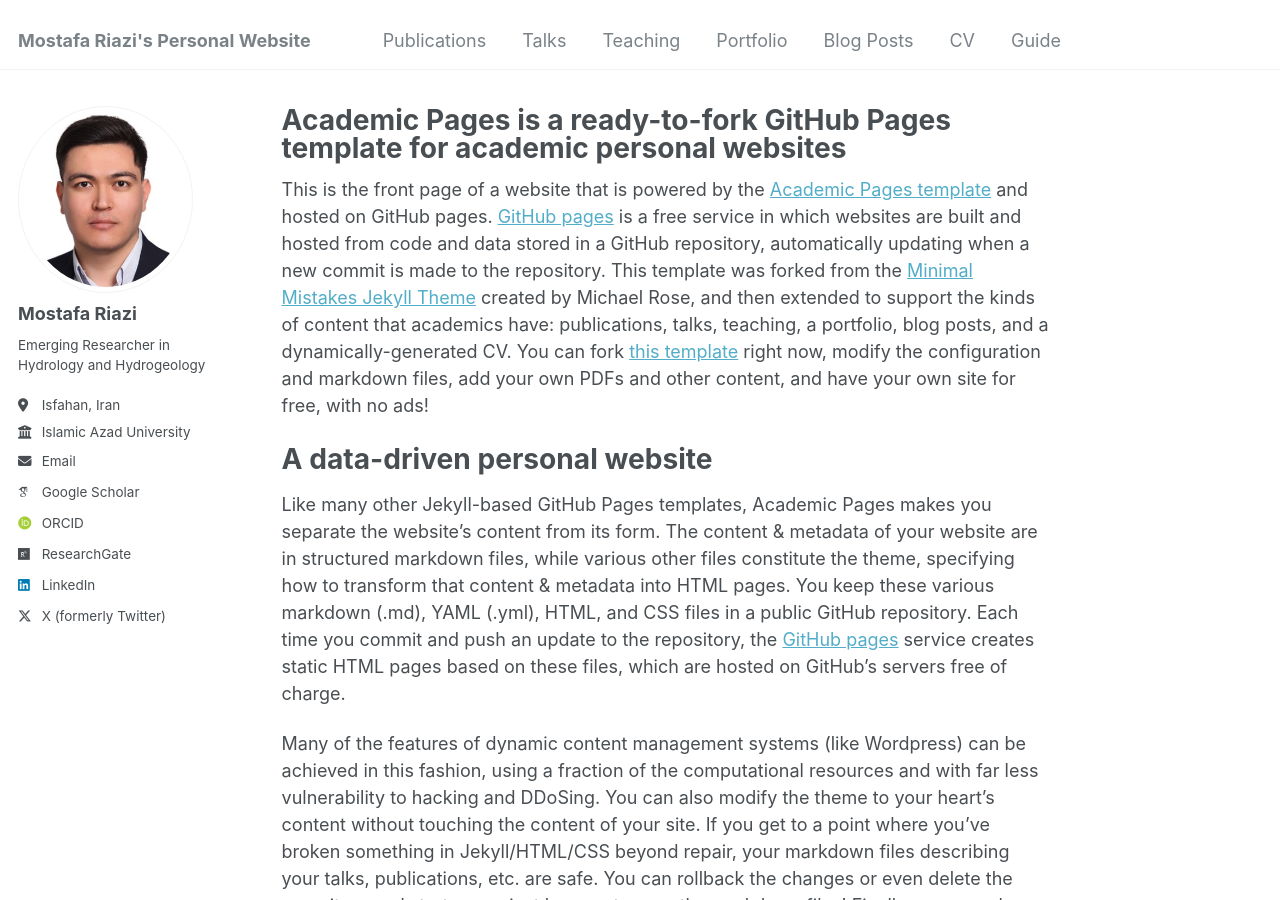
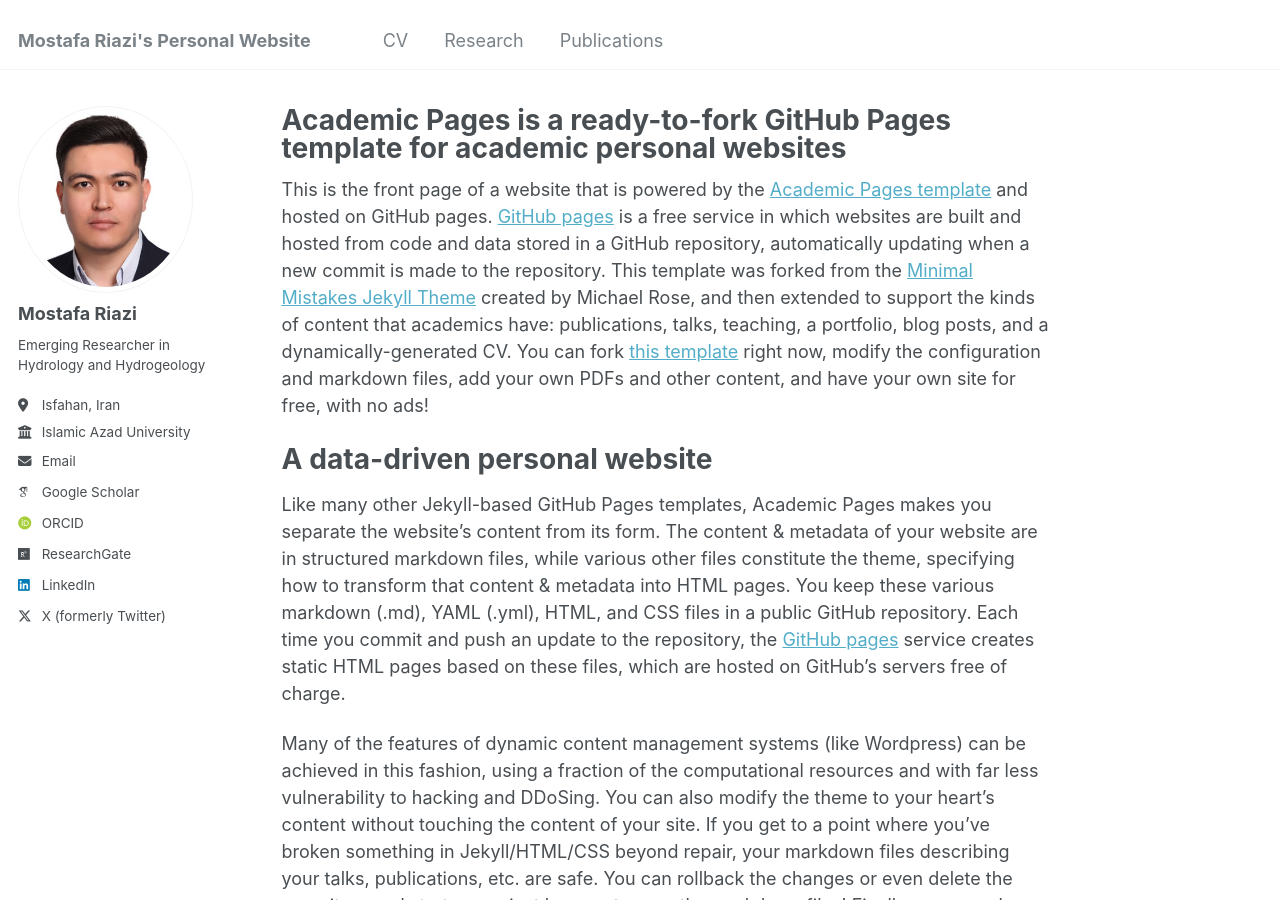
Before and after one commit to MostafaRiazi/MostafaRiazi.github.io, a Jekyll site: the page built from _pages/about.md, in a window 1280 px wide and 900 px high. Built offline with Jekyll 4.4.1, drawn with Linux system fonts in a browser that asks for light colours; some web fonts are replaced; some of the changed lines change nothing that is shown.

Commit message:
navigation.yml

```diff
--- a/_data/navigation.yml
+++ b/_data/navigation.yml
@@ -5,23 +5,23 @@
 # prevent it from being included in the site.
 
 main:
+  - title: "CV"
+    url: /cv/
+
+  - title: "Research"
+    url: /research/
+
   - title: "Publications"
     url: /publications/
 
-  - title: "Talks"
-    url: /talks/
+#  - title: "Teaching"
+#    url: /teaching/
 
-  - title: "Teaching"
-    url: /teaching/
+#  - title: "Portfolio"
+#    url: /portfolio/
 
-  - title: "Portfolio"
-    url: /portfolio/
+#  - title: "Blog Posts"
+#    url: /year-archive/
 
-  - title: "Blog Posts"
-    url: /year-archive/
-
-  - title: "CV"
-    url: /cv/
-
-  - title: "Guide"
-    url: /markdown/
+#  - title: "Guide"
+#    url: /markdown/
```
